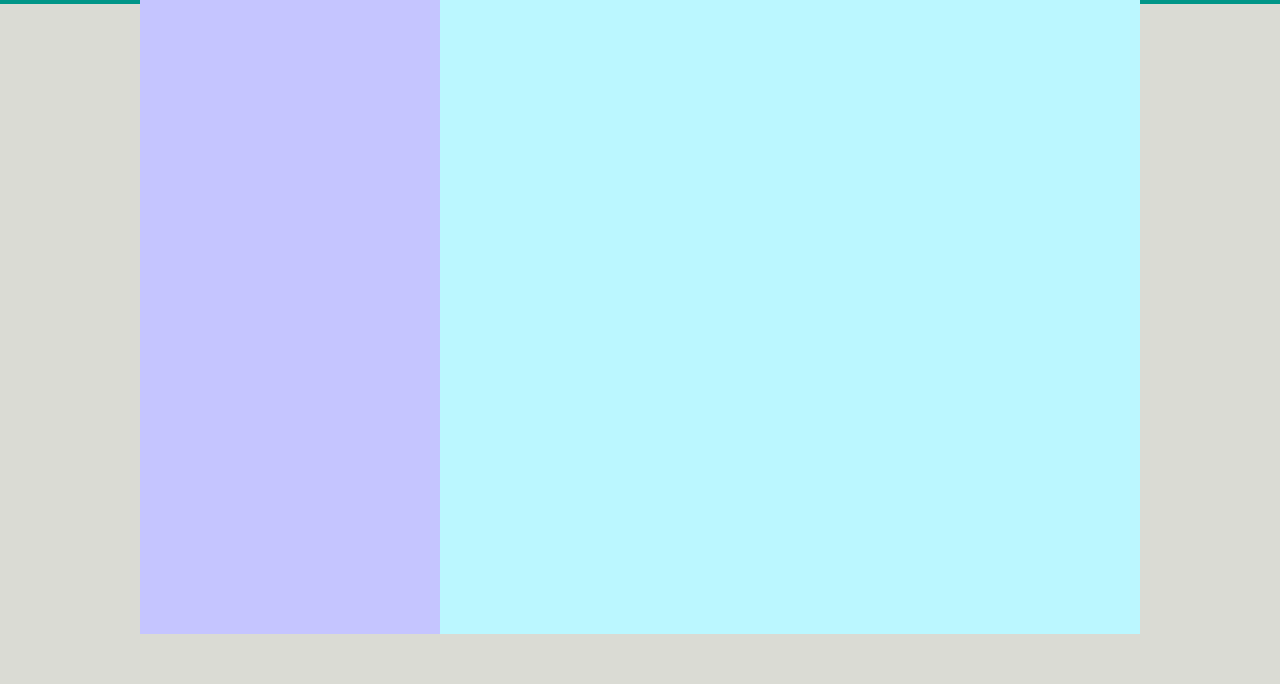
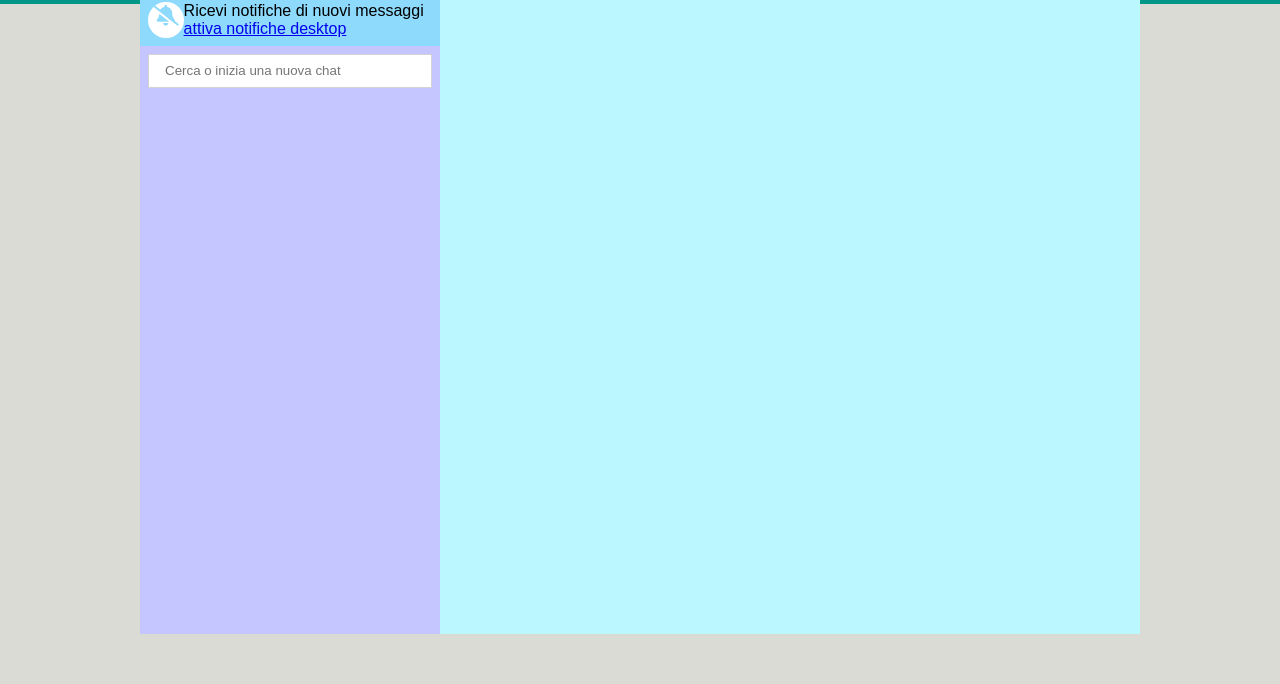
Before and after one commit to mikicola/vue-boolzapp, a plain HTML site: page index.html in a window 1280 px wide. Shown: the part 116-800 px from the top of the page. Drawn offline with Linux system fonts and the light colour scheme.

Commit message:
continuo layout

```diff
--- a/css/style.css
+++ b/css/style.css
@@ -81,3 +81,43 @@ body{
     width: calc(100% - 30%);
     height: 100%;
 }
+.notice-banner{
+    background-color: #8edafc;
+    padding: .5rem;
+}
+
+.notice-banner .circle-container{
+    background-color: white;
+    border-radius: 50%;
+    padding: .3rem;
+}
+
+.notice-banner .circle-container i{
+    color: #8edafc;
+    font-size: 1.3rem;
+}
+
+.notice-banner .text span{
+    display: block;
+}
+
+.search-bar{
+    border: 1px solid lightgray;
+    margin: .5rem;
+}
+
+.search-bar form input{
+    width: 100%;
+    height: 2rem;
+    border: none;
+    padding: 1rem;
+}
+
+.search-bar form i{
+    color: lightgrey;
+}
+
+.search-bar .fa{
+    /* font-family: Arial, Helvetica, sans-serif; */
+    color: #8edafc;
+}
--- a/index.html
+++ b/index.html
@@ -18,7 +18,8 @@
 
 
             <div id="app" class="main-app flex">
-                <div class="left-side">
+<!-- parte sinistra -->
+                <div class="left-side flex-column">
                     <header class="header flex">
                         <div class="user flex">
                             <img class="img-user" src="img/avatar_io.jpg" alt="avatar">
@@ -31,11 +32,34 @@
                             <i class="fa-solid fa-ellipsis-vertical"></i>
                         </div>
                     </header>
-                    <!-- span ricevi notifiche  -->
+
+                    <div class="notice-banner flex">
+                        <div class="circle-container">
+                            <i class="fa-solid fa-bell-slash"></i>
+                        </div>
+                        <div class="text">
+                            <span>Ricevi notifiche di nuovi messaggi</span>
+                            <a href="#">attiva notifiche desktop</a>
+                        </div>
+                    </div>
+
                     <!-- search bar  -->
+                    <div class="search-bar">
+                        <form>
+
+                            <input type="text" placeholder="Cerca o inizia una nuova chat" name="search">
+
+                            <!-- <input type="text" class = "fa" placeholder="&#xF002; Cerca o inizia una nuova chat" name="search">  <-- funziona ma font pazzerello -->
+
+                        </form>
+
+                    </div>
+
                     <div class="contacts-container"></div>
                 </div>
 
+
+<!-- parte destra -->
                 <div class="right-side">
                     <div class="messages-container"></div>
                 </div>
```
